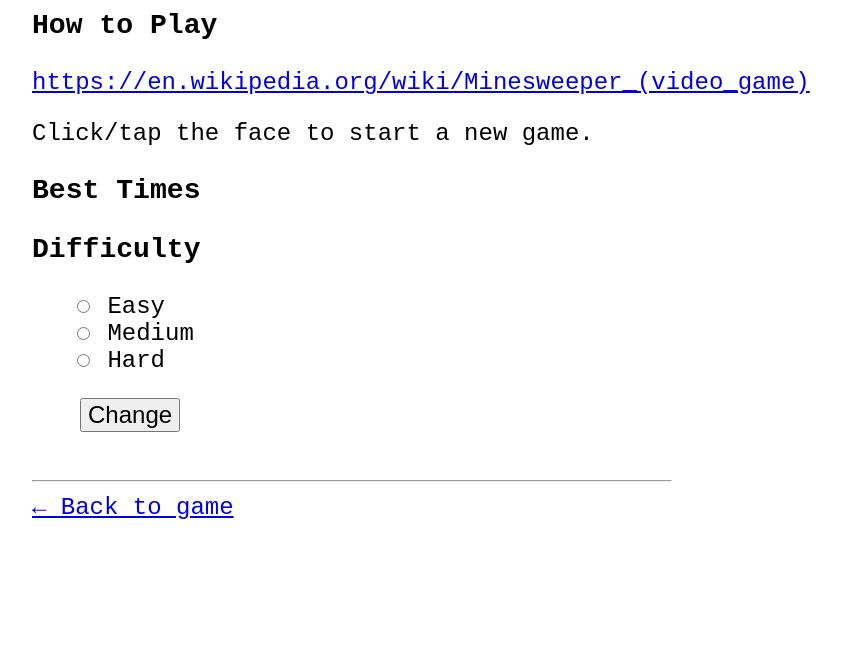
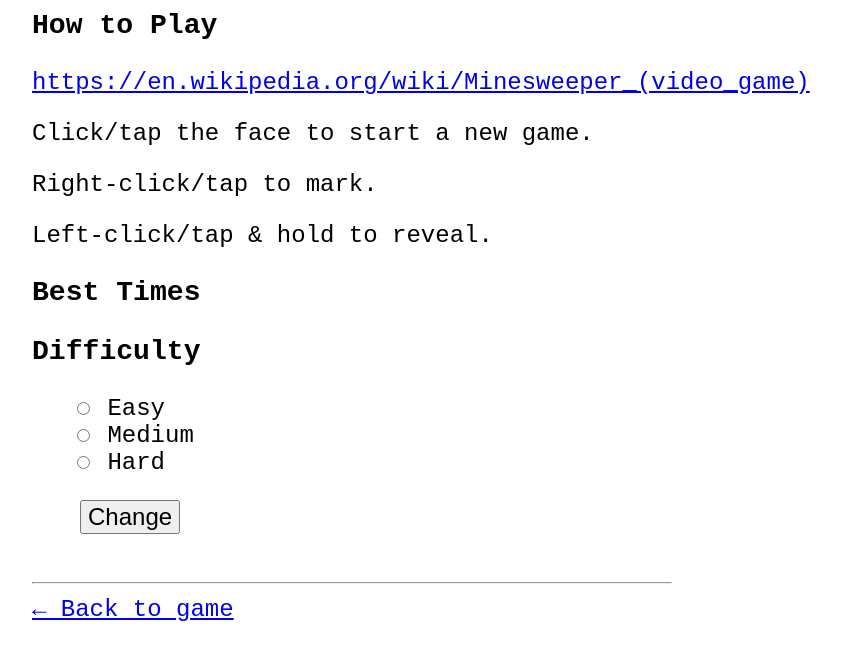
Before and after one commit to endemic/minesweeper, a plain HTML site: page settings.html in a window 1280 px wide. Shown: the part 76-736 px from the top of the page, without its empty margins (288-1129 px from the left). Drawn offline with Linux system fonts and the light colour scheme.

Commit message:
more instructions

```diff
--- a/settings.html
+++ b/settings.html
@@ -19,6 +19,10 @@
                 title="Minesweeper_(video_game)">https://en.wikipedia.org/wiki/Minesweeper_(video_game)</a></p>
 
         <p>Click/tap the face to start a new game.</p>
+
+        <p>Right-click/tap to mark.</p>
+
+        <p>Left-click/tap &amp; hold to reveal.</p>
 
         <h3>Best Times</h3>
 
```
